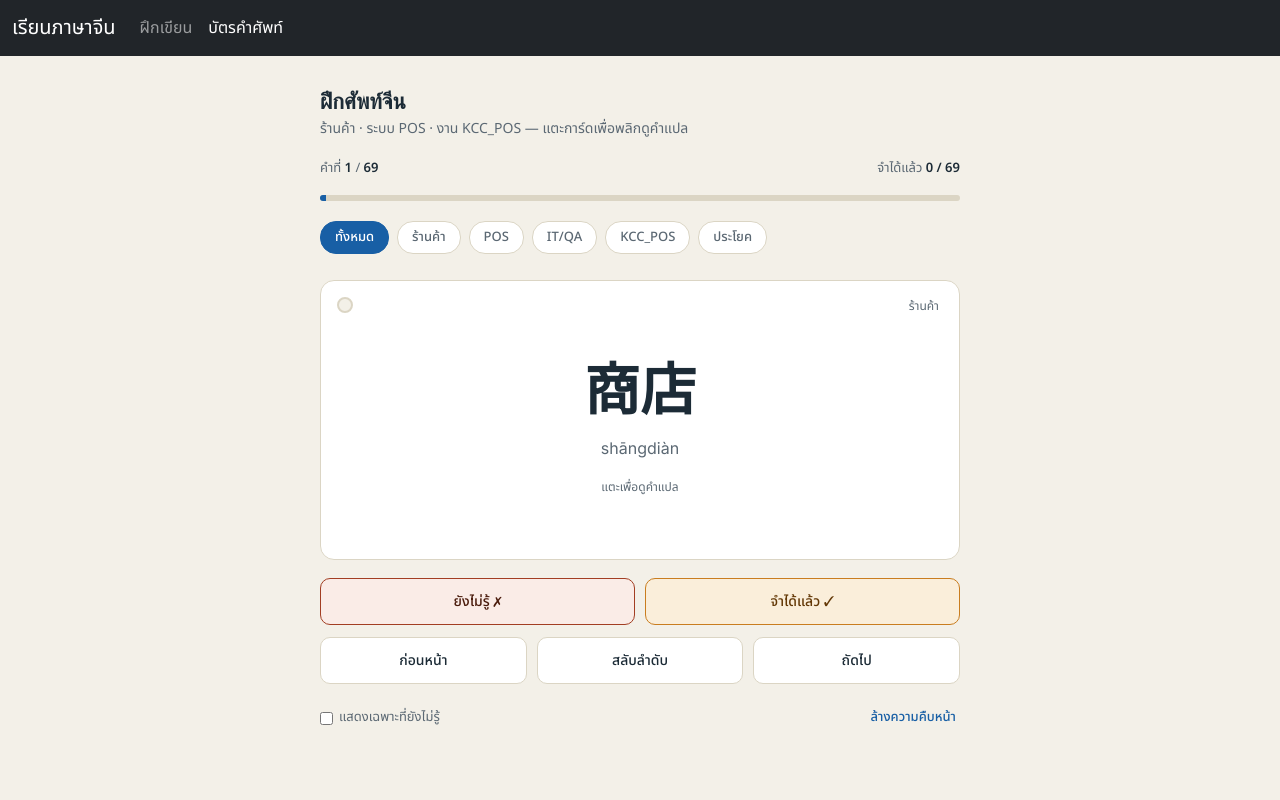
After one commit to BxNz/china-hanzi, a PHP site: page /flashcards.html in a window 1280 px wide. The commit adds this page. Run offline with PHP 8.4, Linux system fonts and the light colour scheme.

Commit message:
Flash card

```diff
--- /dev/null
+++ b/flashcards.css
@@ -0,0 +1,230 @@
+@import url('https://fonts.googleapis.com/css2?family=Inter:wght@400;500;600&family=Noto+Sans+SC:wght@400;500;700&family=Noto+Sans+Thai:wght@400;500;600&display=swap');
+
+:root{
+  --bg:#F3F0E8;
+  --ink:#1C2B36;
+  --ink-soft:#5B6873;
+  --card:#FFFFFF;
+  --line:#DBD5C4;
+  --accent:#185FA5;
+  --accent-soft:#E6F1FB;
+  --amber:#C97D1F;
+  --amber-soft:#FAEEDA;
+  --brick:#A23E23;
+  --brick-soft:#FAECE7;
+}
+*{box-sizing:border-box;}
+body{
+  margin:0;
+  background:var(--bg);
+  color:var(--ink);
+  font-family:'Noto Sans Thai','Inter',sans-serif;
+  min-height:100vh;
+  padding:88px 16px 64px;
+  display:flex;
+  justify-content:center;
+}
+.wrap{width:100%;max-width:640px;}
+h1{
+  font-family:'Inter',sans-serif;
+  font-weight:600;
+  font-size:22px;
+  margin:0 0 4px;
+  color:var(--ink);
+}
+.sub{
+  color:var(--ink-soft);
+  font-size:14px;
+  margin:0 0 20px;
+}
+.page-nav{
+  display:flex;
+  gap:8px;
+  margin-bottom:20px;
+}
+.page-nav-link{
+  flex:1;
+  padding:9px 12px;
+  border:1px solid var(--line);
+  border-radius:10px;
+  background:var(--card);
+  color:var(--ink-soft);
+  font-size:13px;
+  text-align:center;
+  text-decoration:none;
+}
+.page-nav-link.active{
+  background:var(--accent);
+  border-color:var(--accent);
+  color:#fff;
+}
+.stats{
+  display:flex;
+  align-items:center;
+  justify-content:space-between;
+  margin-bottom:16px;
+  font-size:13px;
+  color:var(--ink-soft);
+}
+.stats b{color:var(--ink);font-weight:600;}
+.progress-track{
+  height:6px;
+  background:var(--line);
+  border-radius:3px;
+  overflow:hidden;
+  margin-bottom:20px;
+}
+.progress-fill{
+  height:100%;
+  background:var(--accent);
+  width:0%;
+  transition:width .25s ease;
+}
+.chips{
+  display:flex;
+  gap:8px;
+  overflow-x:auto;
+  padding-bottom:6px;
+  margin-bottom:20px;
+}
+.chip{
+  flex:none;
+  padding:6px 14px;
+  border-radius:16px;
+  border:1px solid var(--line);
+  background:var(--card);
+  color:var(--ink-soft);
+  font-size:13px;
+  cursor:pointer;
+  white-space:nowrap;
+}
+.chip.active{
+  background:var(--accent);
+  border-color:var(--accent);
+  color:#fff;
+}
+.stage{
+  perspective:1400px;
+  margin-bottom:18px;
+}
+.tag{
+  position:relative;
+  min-height:280px;
+  background:var(--card);
+  border:1px solid var(--line);
+  border-radius:14px;
+  cursor:pointer;
+  transform-style:preserve-3d;
+  transition:transform .45s cubic-bezier(.2,.8,.2,1);
+  display:flex;
+}
+.tag.flipped{transform:rotateY(180deg);}
+.face{
+  position:absolute;
+  inset:0;
+  backface-visibility:hidden;
+  display:flex;
+  flex-direction:column;
+  align-items:center;
+  justify-content:center;
+  padding:32px 24px;
+  text-align:center;
+}
+.face.back{transform:rotateY(180deg);}
+.hole{
+  position:absolute;
+  top:16px;
+  left:16px;
+  width:16px;
+  height:16px;
+  border-radius:50%;
+  border:2px solid var(--line);
+  background:var(--bg);
+}
+.cat-label{
+  position:absolute;
+  top:16px;
+  right:20px;
+  font-size:12px;
+  color:var(--ink-soft);
+}
+.hanzi{
+  font-family:'Noto Sans SC',sans-serif;
+  font-weight:700;
+  font-size:56px;
+  color:var(--ink);
+  margin-bottom:8px;
+}
+.pinyin{
+  font-family:'Inter',sans-serif;
+  font-size:16px;
+  color:var(--ink-soft);
+}
+.hint{
+  margin-top:18px;
+  font-size:12px;
+  color:var(--ink-soft);
+}
+.thai{
+  font-size:24px;
+  font-weight:500;
+  color:var(--ink);
+  margin-bottom:10px;
+}
+.hanzi-small{
+  font-family:'Noto Sans SC',sans-serif;
+  font-size:22px;
+  color:var(--ink-soft);
+}
+.controls{
+  display:grid;
+  grid-template-columns:1fr 1fr;
+  gap:10px;
+  margin-bottom:12px;
+}
+button{
+  font-family:'Noto Sans Thai','Inter',sans-serif;
+  font-size:14px;
+  font-weight:500;
+  padding:12px;
+  border-radius:10px;
+  border:1px solid var(--line);
+  background:var(--card);
+  color:var(--ink);
+  cursor:pointer;
+}
+button:active{transform:scale(.98);}
+.btn-know{background:var(--amber-soft);border-color:var(--amber);color:#633806;}
+.btn-unknow{background:var(--brick-soft);border-color:var(--brick);color:#4A1B0C;}
+.navrow{
+  display:flex;
+  gap:10px;
+  margin-bottom:20px;
+}
+.navrow button{flex:1;}
+.utility-row{
+  display:flex;
+  align-items:center;
+  justify-content:space-between;
+  font-size:13px;
+  color:var(--ink-soft);
+}
+.utility-row label{
+  display:flex;
+  align-items:center;
+  gap:6px;
+  cursor:pointer;
+}
+.link-btn{
+  background:none;
+  border:none;
+  color:var(--accent);
+  cursor:pointer;
+  font-size:13px;
+  padding:4px;
+}
+.empty{
+  text-align:center;
+  padding:60px 20px;
+  color:var(--ink-soft);
+}
--- /dev/null
+++ b/flashcards.html
@@ -0,0 +1,63 @@
+<!DOCTYPE html>
+<html lang="th">
+<head>
+<meta charset="UTF-8">
+<meta name="viewport" content="width=device-width, initial-scale=1.0">
+<title>ฝึกศัพท์จีน — ร้านค้า / POS / KCC_POS</title>
+<link rel="stylesheet" href="https://cdn.jsdelivr.net/npm/bootstrap@5.3.3/dist/css/bootstrap.min.css">
+<link rel="stylesheet" href="flashcards.css">
+</head>
+<body>
+<div class="wrap">
+  <h1>ฝึกศัพท์จีน</h1>
+  <p class="sub">ร้านค้า · ระบบ POS · งาน KCC_POS — แตะการ์ดเพื่อพลิกดูคำแปล</p>
+
+  <div data-navbar></div>
+
+  <div class="stats">
+    <span>คำที่ <b id="pos-cur">0</b> / <b id="pos-total">0</b></span>
+    <span>จำได้แล้ว <b id="known-count">0</b></span>
+  </div>
+  <div class="progress-track"><div class="progress-fill" id="progress-fill"></div></div>
+
+  <div class="chips" id="chips"></div>
+
+  <div id="stage-holder">
+    <div class="stage">
+      <div class="tag" id="tag">
+        <div class="hole"></div>
+        <span class="cat-label" id="cat-label"></span>
+        <div class="face front">
+          <div class="hanzi" id="hanzi"></div>
+          <div class="pinyin" id="pinyin"></div>
+          <div class="hint">แตะเพื่อดูคำแปล</div>
+        </div>
+        <div class="face back">
+          <div class="thai" id="thai"></div>
+          <div class="hanzi-small" id="hanzi-back"></div>
+        </div>
+      </div>
+    </div>
+
+    <div class="controls">
+      <button class="btn-unknow" id="btn-unknow">ยังไม่รู้ ✗</button>
+      <button class="btn-know" id="btn-know">จำได้แล้ว ✓</button>
+    </div>
+    <div class="navrow">
+      <button id="btn-prev">ก่อนหน้า</button>
+      <button id="btn-shuffle">สลับลำดับ</button>
+      <button id="btn-next">ถัดไป</button>
+    </div>
+  </div>
+
+  <div class="utility-row">
+    <label><input type="checkbox" id="filter-unknown"> แสดงเฉพาะที่ยังไม่รู้</label>
+    <button class="link-btn" id="btn-reset">ล้างความคืบหน้า</button>
+  </div>
+</div>
+
+<script src="https://cdn.jsdelivr.net/npm/bootstrap@5.3.3/dist/js/bootstrap.bundle.min.js"></script>
+<script src="navbar.js"></script>
+<script src="flashcards.js"></script>
+</body>
+</html>
--- a/index.html
+++ b/index.html
@@ -7,6 +7,7 @@
 <link rel="preconnect" href="https://fonts.googleapis.com">
 <link rel="preconnect" href="https://fonts.gstatic.com" crossorigin>
 <link href="https://fonts.googleapis.com/css2?family=Noto+Serif+SC:wght@400;600;700&family=Noto+Sans+SC:wght@400;500&family=Noto+Sans+Thai:wght@400;500;600&display=swap" rel="stylesheet">
+<link href="https://cdn.jsdelivr.net/npm/bootstrap@5.3.3/dist/css/bootstrap.min.css" rel="stylesheet">
 <link rel="stylesheet" href="styles.css">
 </head>
 <body>
@@ -16,6 +17,8 @@
     <div class="th">สุ่มคำศัพท์จีน HSK 1-3 · ฝึกเขียนบนตารางหัดเขียน</div>
   </header>
   <div class="rule"></div>
+
+  <div data-navbar></div>
 
   <div class="levels" id="levelBtns">
     <button class="lvl-btn active" data-lvl="all">ทั้งหมด</button>
@@ -76,5 +79,7 @@
   <footer>ลากนิ้วหรือเมาส์บนตารางเพื่อฝึกเขียนตามเส้นตัวอักษร</footer>
 </div>
 <script src="script.js"></script>
+<script src="https://cdn.jsdelivr.net/npm/bootstrap@5.3.3/dist/js/bootstrap.bundle.min.js"></script>
+<script src="navbar.js"></script>
 </body>
 </html>
--- /dev/null
+++ b/navbar.html
@@ -0,0 +1,19 @@
+<nav class="navbar navbar-expand-md navbar-dark fixed-top bg-dark">
+    <div class="container-fluid">
+        <a class="navbar-brand" href="index.html">เรียนภาษาจีน</a>
+        <button class="navbar-toggler" type="button" data-bs-toggle="collapse" data-bs-target="#navbarCollapse"
+            aria-controls="navbarCollapse" aria-expanded="false" aria-label="เปิดเมนู">
+            <span class="navbar-toggler-icon"></span>
+        </button>
+        <div class="collapse navbar-collapse" id="navbarCollapse">
+            <ul class="navbar-nav me-auto mb-2 mb-md-0">
+                <li class="nav-item">
+                    <a class="nav-link" href="index.html">ฝึกเขียน</a>
+                </li>
+                <li class="nav-item">
+                    <a class="nav-link" href="flashcards.html">บัตรคำศัพท์</a>
+                </li>
+            </ul>
+        </div>
+    </div>
+</nav>
--- /dev/null
+++ b/navbar.js
@@ -0,0 +1,22 @@
+async function loadNavbar(){
+  const container = document.querySelector('[data-navbar]');
+  if (!container) return;
+
+  try {
+    const response = await fetch('navbar.html');
+    if (!response.ok) throw new Error(`Navbar request failed: ${response.status}`);
+    container.innerHTML = await response.text();
+
+    const currentPage = window.location.pathname.split('/').pop() || 'index.html';
+    container.querySelectorAll('.nav-link').forEach(link => {
+      const isActive = link.getAttribute('href') === currentPage;
+      link.classList.toggle('active', isActive);
+      if (isActive) link.setAttribute('aria-current', 'page');
+      else link.removeAttribute('aria-current');
+    });
+  } catch (error) {
+    console.error('Failed to load navbar.html', error);
+  }
+}
+
+loadNavbar();
--- a/styles.css
+++ b/styles.css
@@ -19,7 +19,7 @@ body{
   color:var(--ink);
   display:flex;
   justify-content:center;
-  padding:28px 14px 60px;
+  padding:84px 14px 60px;
   min-height:100vh;
 }
 .sheet{ width:100%; max-width:520px; }
@@ -33,6 +33,9 @@ header .cn{
 }
 header .th{ font-size:14px; color:var(--ink-soft); margin-top:4px; letter-spacing:0.5px; }
 .rule{ height:1px; background:linear-gradient(90deg, transparent, var(--gold), transparent); margin:14px 0 20px; }
+.page-nav{ display:flex; justify-content:center; gap:8px; margin:-8px auto 20px; }
+.page-nav-link{ font-size:13px; padding:7px 14px; border:1px solid var(--grid-line); border-radius:4px; background:var(--paper-card); color:var(--ink-soft); text-decoration:none; }
+.page-nav-link.active{ background:var(--ink); border-color:var(--ink); color:var(--paper-card); }
 .levels{ display:flex; justify-content:center; gap:8px; margin-bottom:20px; flex-wrap:wrap; }
 .modes{ display:flex; justify-content:center; gap:0; margin:-8px auto 20px; }
 .mode-btn{
```
Also changed, not shown: flashcards.js (added, +236 -0 lines).
